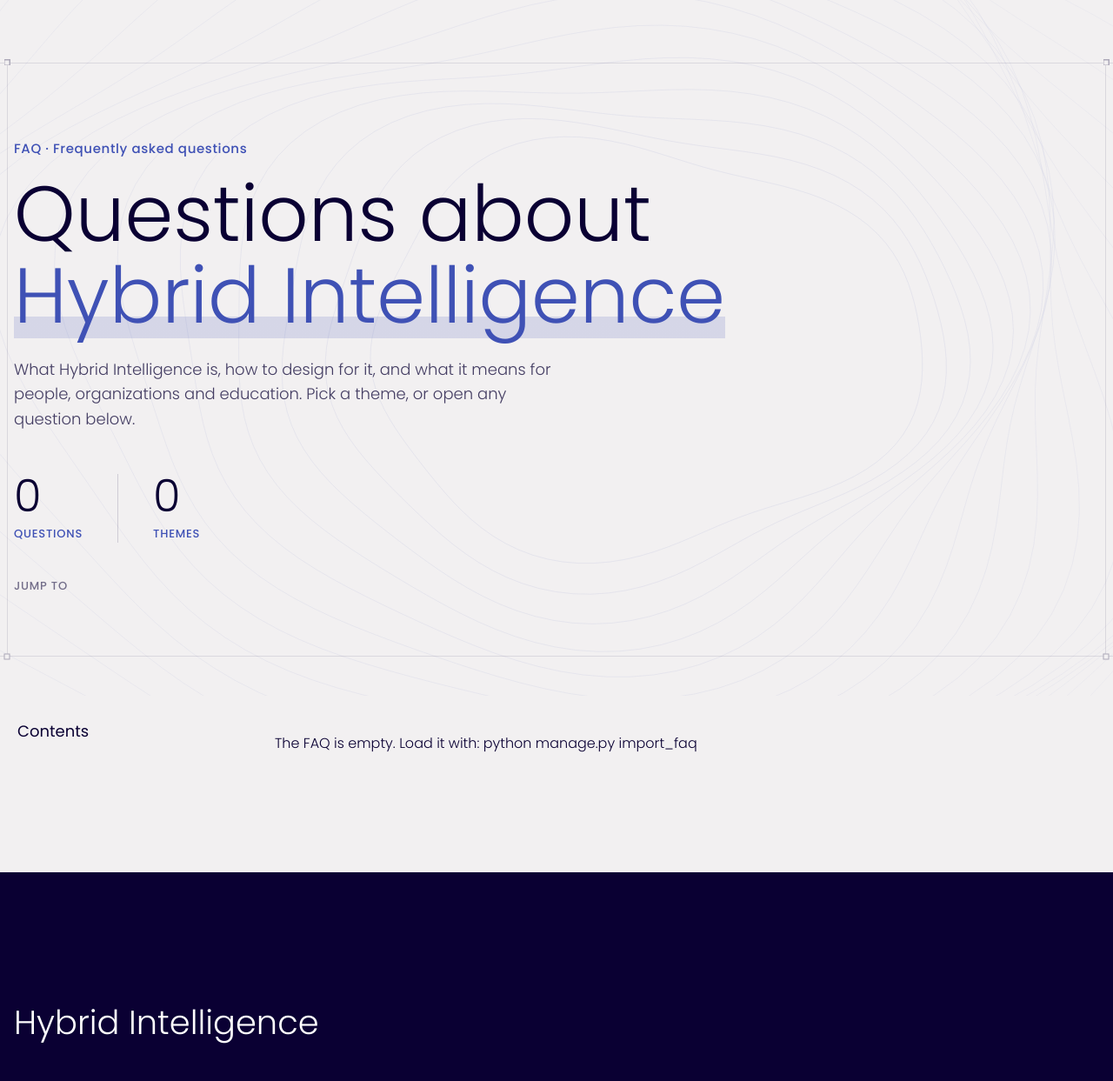
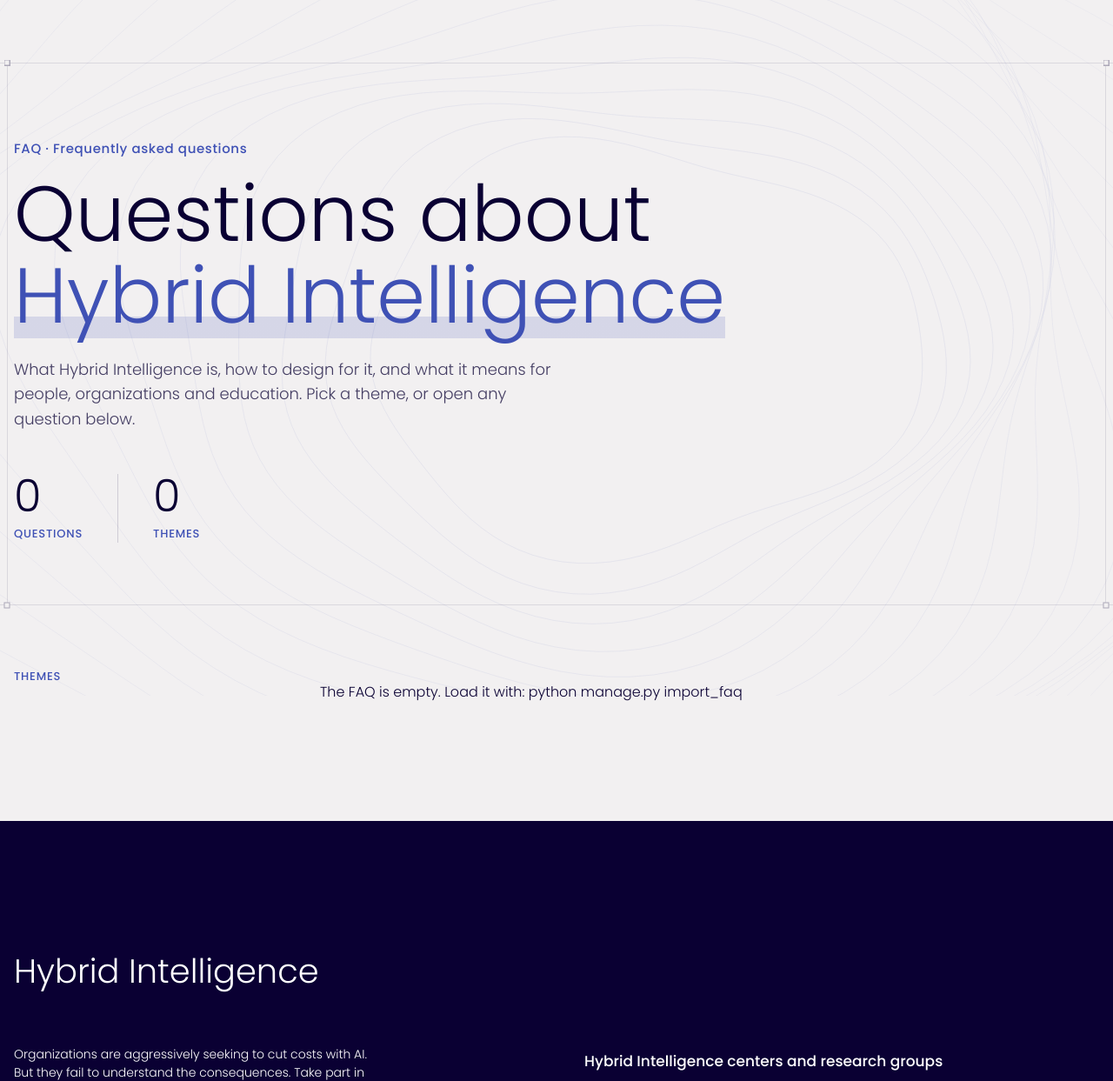
Before and after one commit to Maersk-coder/Website-for-Hybrid-Intelligence, a Django app: page /faq/ in a window 1280 px wide. Shown: the top 1243 px of the page at 87% size. Run offline with Django 5.2, Linux system fonts and the light colour scheme; data that the repository does not hold is empty.

Commit message:
Refactor FAQ layout and implement themes guide: update CSS for improved styling and add JavaScript to highlight current theme while scrolling

```diff
--- a/hi_website/front_page/static/FAQ button/CSS/faq.css
+++ b/hi_website/front_page/static/FAQ button/CSS/faq.css
@@ -1,27 +1,51 @@
-/* FAQ PAGE: "Contents" on the left, the categories with their questions on the right.
+/* FAQ PAGE: the Themes guide on the left, the categories with their questions on the right.
    The questions are <details> elements: click one and its answer opens, + becomes ×. */
 
 /* The background with the faint lines, and normal scrolling: General/CSS/button_page.css (shared with Press) */
 
-/* The two columns: Contents (240px) and the questions (the rest) */
+/* The two columns: the Themes guide (280px) and the questions (the rest).
+   As wide as the heading above (the .container column), so their left edges line up. */
 .faq-layout {
   display: grid;
-  grid-template-columns: 240px 1fr;
-  gap: 56px;
-  max-width: 1240px;
+  grid-template-columns: 280px minmax(0, 1fr);
+  gap: 72px;
   padding: 72px 0 120px;
 }
 
-/* Left: Contents. "sticky" = it scrolls along until it reaches the top, then stays in place */
+/* Left: the Themes guide. "sticky" = it scrolls along until it reaches the top, then stays in place.
+   A thin line runs down its left side; the theme you are reading gets a navy stripe on that line. */
 .faq-contents {
   position: sticky;
   top: calc(var(--header-h) + 32px);
   align-self: start;
 }
-.faq-contents h2 { margin: 0 0 14px; font-size: 18px; font-weight: 400; }
-.faq-contents ul { margin: 0; padding: 0; list-style: none; display: grid; gap: 8px; }
-.faq-contents a { font-size: 13px; font-weight: 300; line-height: 1.4; }
-.faq-contents a:hover { text-decoration: underline; }
+.faq-contents h2 {
+  margin: 0 0 16px;
+  font-size: 13px; font-weight: 500; letter-spacing: 0.06em; text-transform: uppercase;
+  color: var(--indigo);
+}
+.faq-contents ul { margin: 0; padding: 0; list-style: none; border-left: 1px solid rgba(10, 0, 51, 0.15); }
+.faq-contents a {
+  display: grid;
+  grid-template-columns: 28px 1fr;          /* number | theme */
+  gap: 8px;
+  align-items: baseline;
+  margin-left: -1px;                        /* so the stripe sits exactly on the line */
+  padding: 9px 0 9px 16px;
+  border-left: 2px solid transparent;
+  font-size: 14px; font-weight: 300; line-height: 1.35;
+  color: rgba(10, 0, 51, 0.6);
+}
+.contents-number { font-size: 12px; font-variant-numeric: tabular-nums; color: rgba(10, 0, 51, 0.4); }
+.faq-contents a:hover { color: var(--navy); }                                  /* instant, no fade */
+/* The theme you are reading (marked by faq_contents.js while you scroll) */
+.faq-contents a.is-current { border-left-color: var(--navy); color: var(--navy); font-weight: 400; }
+.faq-contents a.is-current .contents-number { color: var(--indigo); }
+
+/* The "Jump to" buttons in the heading are only for phones: on bigger screens the Themes guide does that job */
+@media (min-width: 801px) {
+  .faq-page .intro-tags { display: none; }
+}
 
 /* Right: the questions */
 
--- /dev/null
+++ b/hi_website/front_page/static/FAQ button/JS/faq_contents.js
@@ -0,0 +1,20 @@
+// THEMES GUIDE: while you scroll through the FAQ, the theme you are reading is marked in the
+// guide on the left (it gets the class "is-current"; the look is in faq.css).
+
+(() => {
+  const links = [...document.querySelectorAll(".faq-contents a")];
+  const themes = links.map((link) => document.querySelector(link.getAttribute("href")));
+
+  function mark() {
+    // The current theme = the last one whose top has passed the line just under the menu bar
+    const line = 140;
+    let current = 0;
+    themes.forEach((theme, i) => {
+      if (theme && theme.getBoundingClientRect().top <= line) current = i;
+    });
+    links.forEach((link, i) => link.classList.toggle("is-current", i === current));
+  }
+
+  window.addEventListener("scroll", mark, { passive: true });
+  mark();
+})();
--- a/hi_website/front_page/templates/buttons/FAQ_bt.html
+++ b/hi_website/front_page/templates/buttons/FAQ_bt.html
@@ -59,12 +59,17 @@
 
   <main class="container faq-layout">
 
-    <!-- Left: the list of categories. Each link jumps to its category below (#anchor). -->
-    <nav class="faq-contents" aria-label="Contents">
-      <h2>Contents</h2>
+    <!-- Left: the Themes guide. Each link jumps to its theme below (#anchor); faq_contents.js marks
+         the theme you are reading. forloop.counter is the loop's count (1, 2, 3 ...); |stringformat:"02d"
+         writes it with two digits (01, 02 ...). -->
+    <nav class="faq-contents" aria-label="Themes">
+      <h2>Themes</h2>
       <ul>
         {% for category in categories %}
-          <li><a href="#{{ category.anchor }}">{{ category.title }}</a></li>
+          <li><a href="#{{ category.anchor }}">
+            <span class="contents-number">{{ forloop.counter|stringformat:"02d" }}</span>
+            <span>{{ category.title }}</span>
+          </a></li>
         {% endfor %}
       </ul>
     </nav>
@@ -105,5 +110,6 @@
   <script src="{% static 'Page 1 (main)/JS - Animations/background_lines.js' %}"></script>
   <script src="{% static 'General/JS/section_lines.js' %}"></script>
   <script src="{% static 'General/JS/count_up.js' %}"></script>
+  <script src="{% static 'FAQ button/JS/faq_contents.js' %}"></script>
 </body>
 </html>
```
